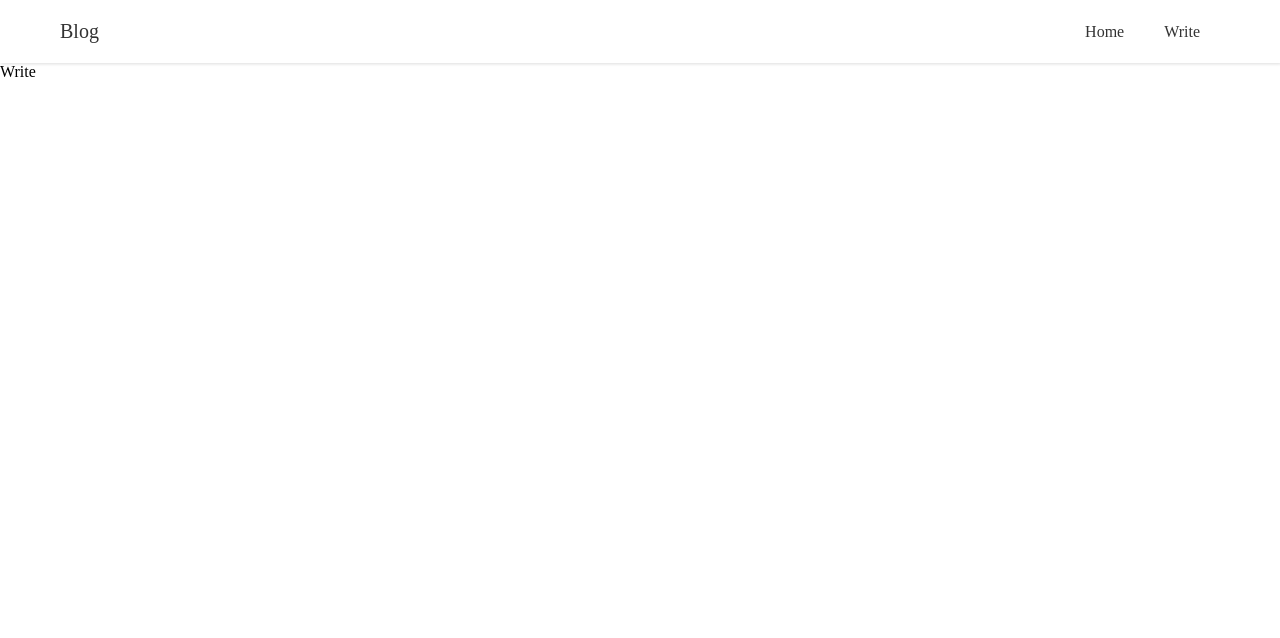
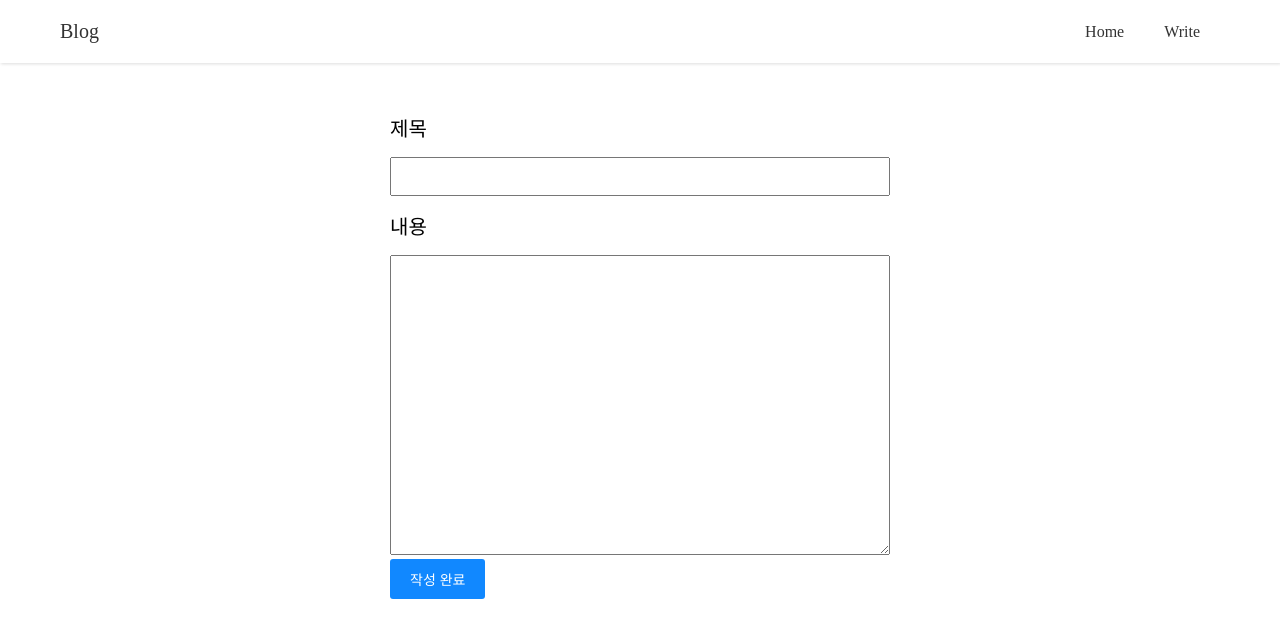
Before and after one commit to doremichin/blog-typescript, a React (Create React App) app: page /write in a window 1280 px wide. Shown: the top 638 px of the page. Built offline with nearby package versions, Linux system fonts and the light colour scheme.

Commit message:
[TS-4] Write page, form 만들기
react hook form 사용

```diff
--- a/package.json
+++ b/package.json
@@ -17,6 +17,7 @@
     "firebase": "^9.0.0-beta.8",
     "react": "^17.0.2",
     "react-dom": "^17.0.2",
+    "react-hook-form": "^7.21.2",
     "react-redux": "^7.2.6",
     "react-router-dom": "5.3.0",
     "react-scripts": "4.0.3",
--- a/src/firebase/query.ts
+++ b/src/firebase/query.ts
@@ -1,11 +1,16 @@
-import { collection, getDocs } from "firebase/firestore";
+import { collection, getDocs, doc, setDoc, serverTimestamp, query ,orderBy } from "firebase/firestore";
 import { blogData } from "../interfaces/blog.interfaces";
 import { db } from "./firebase";
 
+export interface data {
+    title : string
+    story : string
+}
 
 
 export const getCollection = async () => {
-    const querySnapshot = await getDocs(collection(db, "blog"));
+    const q = query(collection(db, "blog"));
+    const querySnapshot = await getDocs(q);
     const result : any[] = [];
     querySnapshot.forEach((doc) => {
         const docItem : blogData = {
@@ -14,5 +19,16 @@ export const getCollection = async () => {
         }
         result.push(docItem)
     });
+    console.log(result)
     return result;
 }
+
+
+export const setDocument = async (data : data) => {
+    const newCityRef = doc(collection(db, "blog"));
+
+    await setDoc(newCityRef, {
+        ...data,
+        createdAt : serverTimestamp()
+    });
+}
--- a/src/pages/Write.tsx
+++ b/src/pages/Write.tsx
@@ -1,10 +1,11 @@
 import React from 'react';
 import styled from 'styled-components'
+import WriteContainer from "../views/write/containers/WriteContainer";
 
 const Write = () => {
     return(
         <Container>
-            Write
+            <WriteContainer/>
         </Container>
     )
 };
--- /dev/null
+++ b/src/views/write/components/WriteForm.tsx
@@ -0,0 +1,77 @@
+import React from 'react';
+import styled from 'styled-components'
+import { useForm } from 'react-hook-form';
+import {data} from "../../../firebase/query";
+import firebase from "firebase/compat";
+
+
+type FormData = {
+    title: string;
+    story: string;
+};
+
+
+const WriteForm = ({ onSubmit } : any) => {
+
+    const { register, setValue, handleSubmit, formState: { errors } } = useForm<FormData>();
+    return(
+        <Container>
+            <Form onSubmit={handleSubmit(onSubmit)}>
+                <FormItem>
+                    <Label>
+                        <LabelName>제목</LabelName>
+                        <Input type={'text'}  {...register("title")} />
+                    </Label>
+                </FormItem>
+                <FormItem>
+                    <Label>
+                        <LabelName>내용</LabelName>
+                        <Textarea {...register("story")} />
+                    </Label>
+                </FormItem>
+                <ButtonSubmit>
+                    작성 완료
+                </ButtonSubmit>
+            </Form>
+        </Container>
+    )
+};
+
+const Container = styled.div`
+
+`;
+const Form = styled.form`
+  width: 500px;
+  margin: 0 auto;
+`;
+const FormItem = styled.div`
+
+`;
+const Label = styled.label`
+
+`;
+const LabelName = styled.div`
+  font-size: 20px;
+  margin-bottom: 15px;
+`;
+const Input = styled.input`
+  width: 100%;
+  padding: 10px;
+  margin-bottom: 15px;
+`;
+const Textarea = styled.textarea`
+  font-size: 16px;
+  width: 100%;
+  padding: 10px;
+  min-height: 300px;
+  resize: vertical;
+`;
+const ButtonSubmit = styled.button`
+  font-size: 14px;
+  color: #fff;
+  background-color: #18f;
+  border-radius: 3px;
+  border: none;
+  padding: 10px 20px;
+`;
+export default WriteForm;
--- /dev/null
+++ b/src/views/write/containers/WriteContainer.tsx
@@ -0,0 +1,26 @@
+import React from 'react';
+import styled from 'styled-components'
+import WriteForm from "../components/WriteForm";
+import {data, setDocument} from "../../../firebase/query";
+import {useHistory} from "react-router-dom";
+
+const WriteContainer = () => {
+    const history = useHistory();
+
+    const handleSubmit = async (data : data) => {
+        await setDocument(data)
+        history.push('/')
+    }
+
+    return(
+        <Container>
+            <WriteForm onSubmit={handleSubmit}/>
+        </Container>
+    )
+};
+
+const Container = styled.div`
+  padding-top: 50px;
+`;
+
+export default WriteContainer;
```
Also changed, not shown: 1 other file (tests, documents, lock files or other folders).
